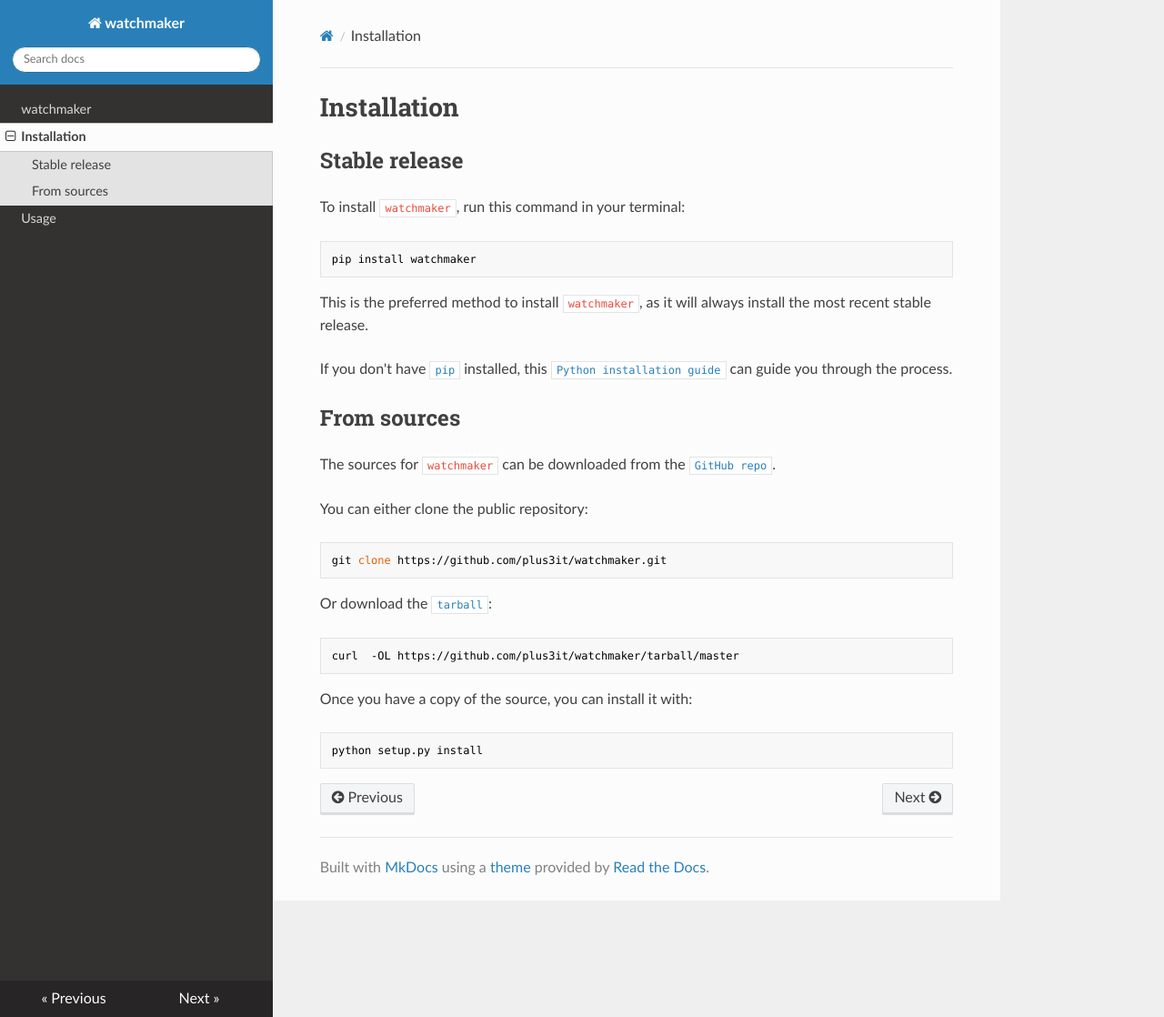
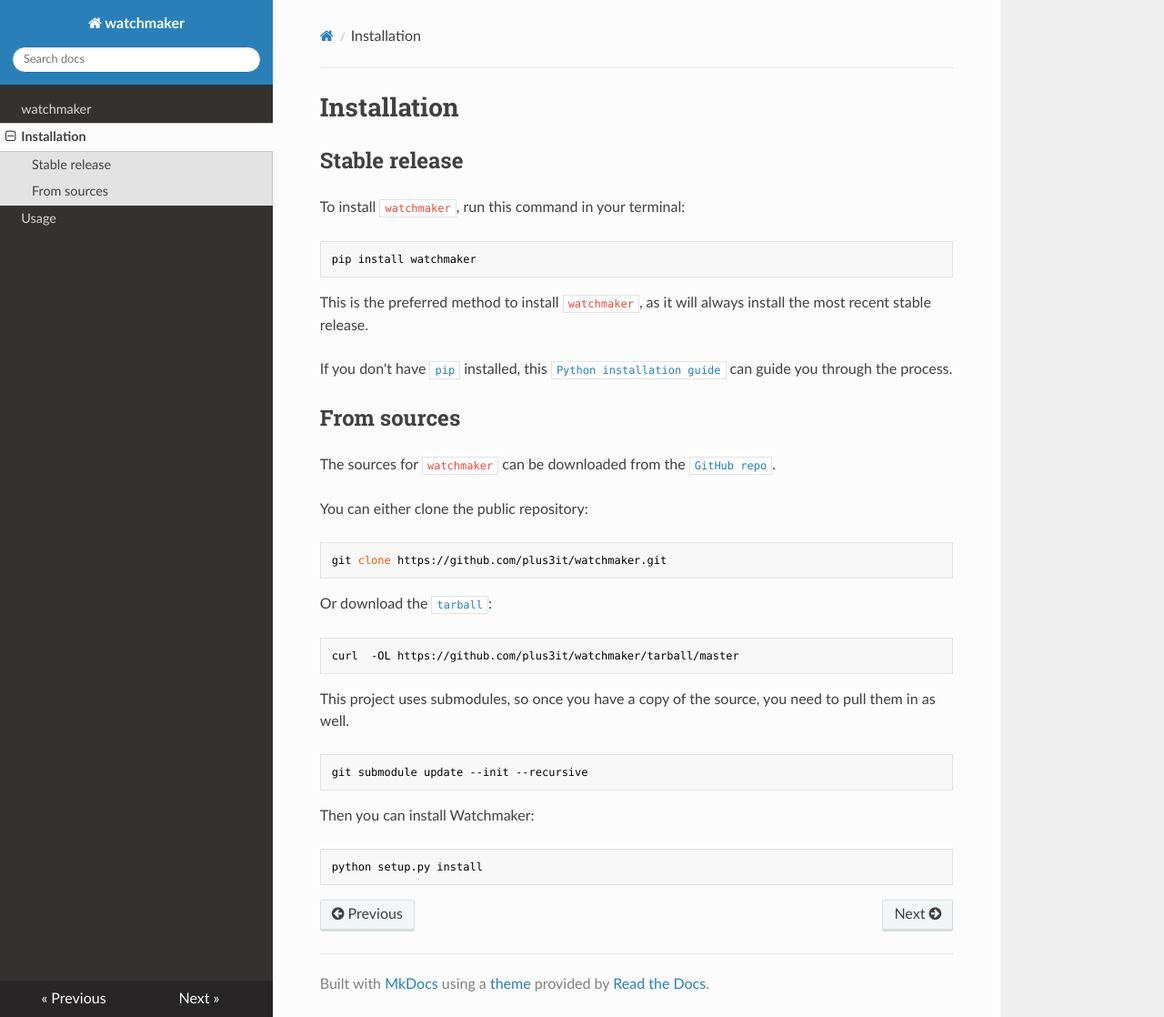
Before and after one commit to plus3it/watchmaker, an MkDocs documentation site: the page built from docs/installation.md, in a window 1280 px wide and 1118 px high. Shown: the whole window at 91% size. Built offline with MkDocs 1.6.1, drawn with Linux system fonts in a browser that asks for light colours; nearby versions of some CDN libraries.

Commit message:
Updates docs with submodule update instructions

````diff
--- a/docs/installation.md
+++ b/docs/installation.md
@@ -30,7 +30,14 @@
 curl  -OL https://github.com/plus3it/watchmaker/tarball/master
 ```
 
-Once you have a copy of the source, you can install it with:
+This project uses submodules, so once you have a copy of the source, you need
+to pull them in as well.
+
+```bash
+git submodule update --init --recursive
+```
+
+Then you can install Watchmaker:
 
 ```bash
 python setup.py install
````
Also changed, not shown: CONTRIBUTING.md (+20 -19 lines).
